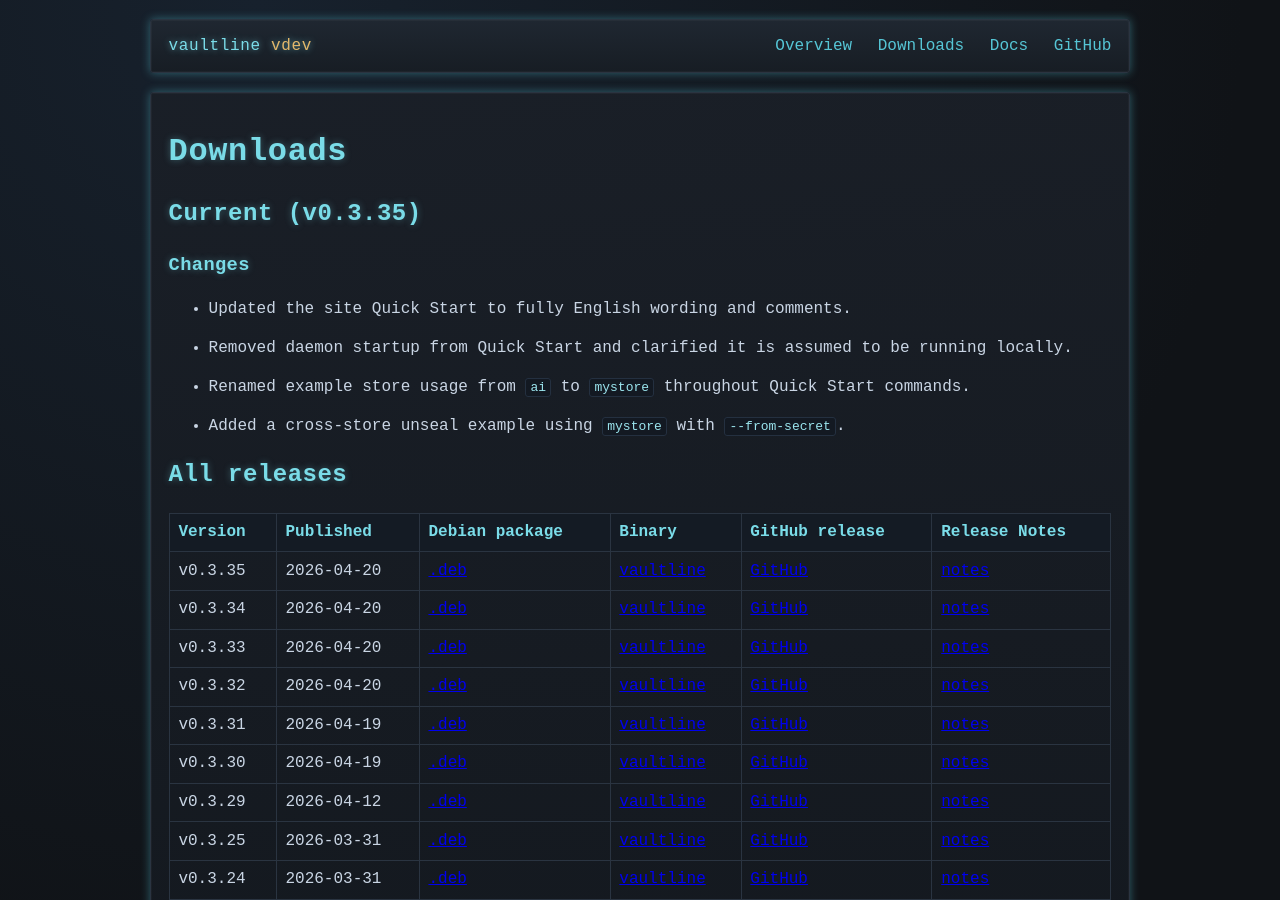
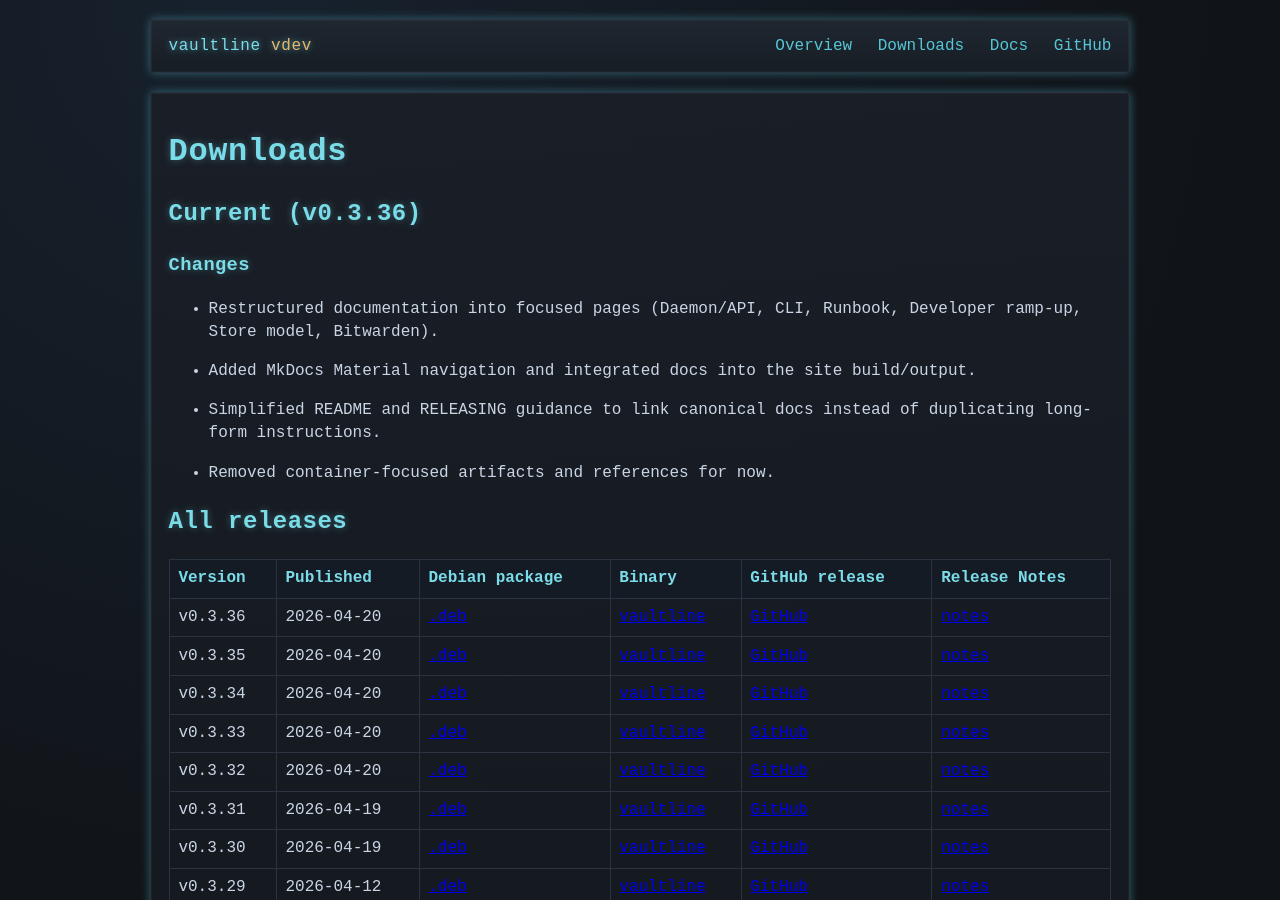
Before and after one commit to micwin/vaultline, a Jekyll site: the page built from site-src/downloads.md, in a window 1280 px wide and 900 px high. Built offline with Jekyll 4.4.1, drawn with Linux system fonts in a browser that asks for light colours.

Commit message:
chore(release): prepare v0.3.36

```diff
--- a/site-src/_data/current.json
+++ b/site-src/_data/current.json
@@ -1,9 +1,9 @@
 {
-  "version": "0.3.35",
+  "version": "0.3.36",
   "changes": [
-    "Updated the site Quick Start to fully English wording and comments.",
-    "Removed daemon startup from Quick Start and clarified it is assumed to be running locally.",
-    "Renamed example store usage from `ai` to `mystore` throughout Quick Start commands.",
-    "Added a cross-store unseal example using `mystore` with `--from-secret`."
+    "Restructured documentation into focused pages (Daemon/API, CLI, Runbook, Developer ramp-up, Store model, Bitwarden).",
+    "Added MkDocs Material navigation and integrated docs into the site build/output.",
+    "Simplified README and RELEASING guidance to link canonical docs instead of duplicating long-form instructions.",
+    "Removed container-focused artifacts and references for now."
   ]
 }
--- a/site-src/_data/releases.json
+++ b/site-src/_data/releases.json
@@ -1,4 +1,12 @@
 [
+  {
+    "version": "v0.3.36",
+    "published": "2026-04-20",
+    "deb_url": "https://github.com/micwin/vaultline/releases/download/v0.3.36/vaultline_0.3.36_amd64.deb",
+    "binary_url": "https://github.com/micwin/vaultline/releases/download/v0.3.36/vaultline",
+    "release_url": "https://github.com/micwin/vaultline/releases/tag/v0.3.36",
+    "notes_url": "/release-notes/v0.3.36/"
+  },
   {
     "version": "v0.3.35",
     "published": "2026-04-20",
--- /dev/null
+++ b/site-src/release-notes/v0.3.36.md
@@ -0,0 +1,13 @@
+---
+layout: default
+title: Release Notes v0.3.36
+---
+
+# Release Notes v0.3.36
+
+## Changes
+
+- Restructured documentation into focused pages (Daemon/API, CLI, Runbook, Developer ramp-up, Store model, Bitwarden).
+- Added MkDocs Material navigation and integrated docs into the site build/output.
+- Simplified README and RELEASING guidance to link canonical docs instead of duplicating long-form instructions.
+- Removed container-focused artifacts and references for now.
```
Also changed, not shown: 1 other file.
